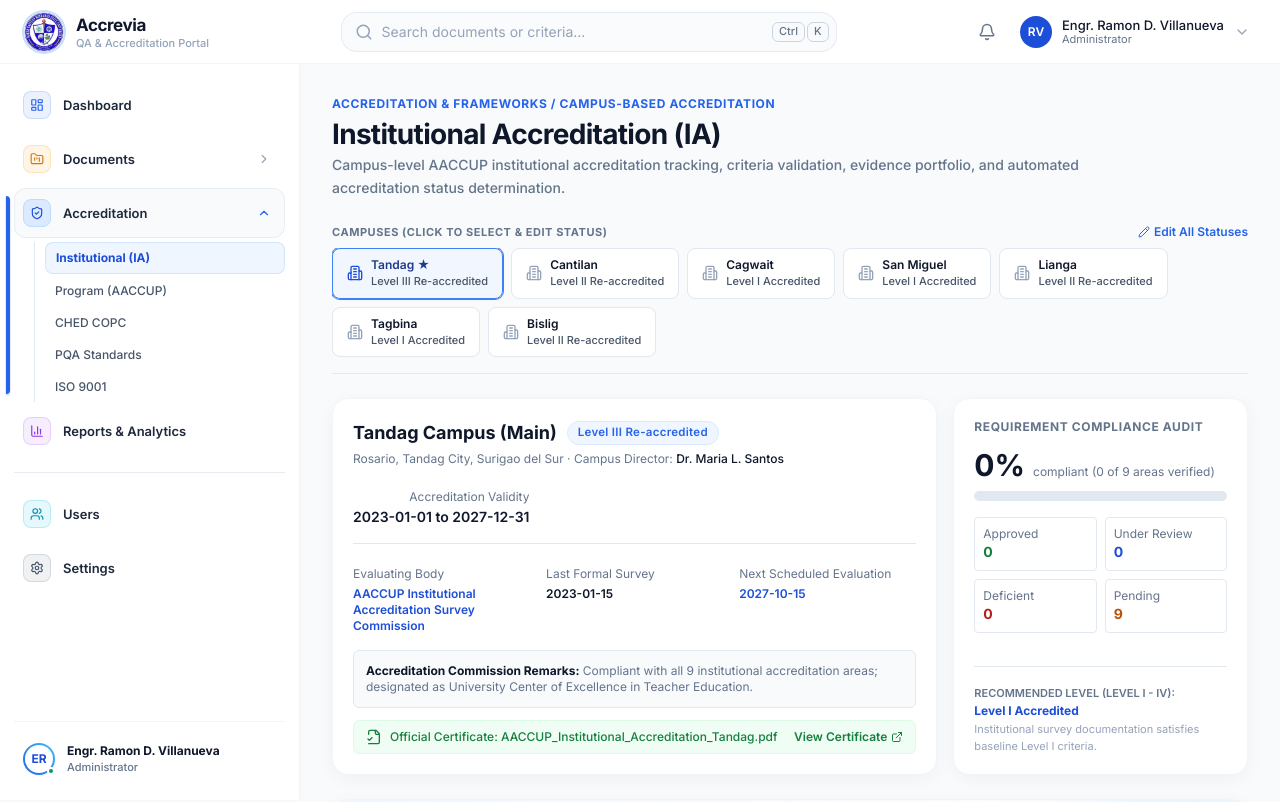
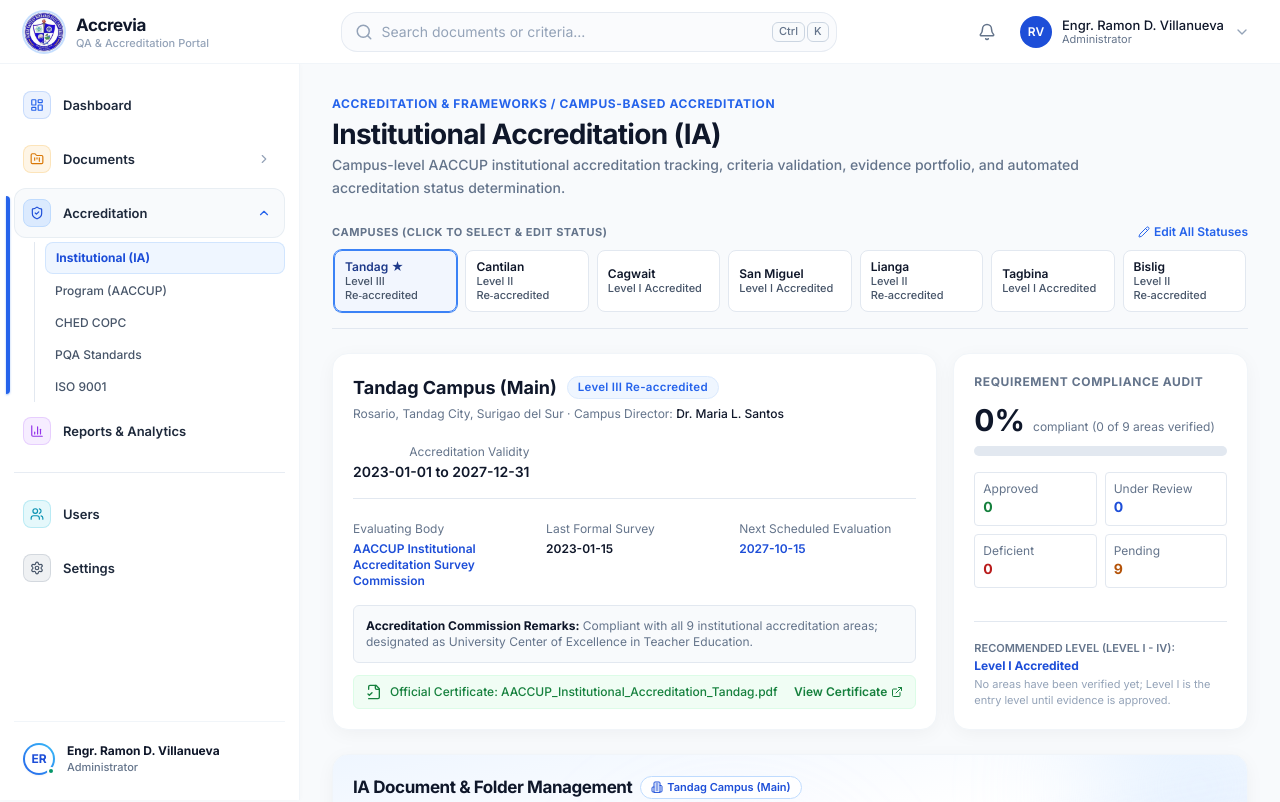
Before and after one commit to elykalmorfe/accrevia, a React (Vite) app in the folder frontend/: page /frameworks/ia in a window 1280 px wide. Shown: the top 802 px of the page. Built offline with nearby package versions, Linux system fonts and the light colour scheme.

Commit message:
fix(accreditation): update Level I accreditation explanation and improve campus selector layout for better usability

```diff
--- a/frontend/src/pages/accreditation/CampusIAView.tsx
+++ b/frontend/src/pages/accreditation/CampusIAView.tsx
@@ -67,7 +67,10 @@ export function CampusIAView() {
     }
     return {
       level: 'Level I Accredited',
-      explanation: 'Institutional survey documentation satisfies baseline Level I criteria.'
+      explanation:
+        approvedCount === 0
+          ? 'No areas have been verified yet; Level I is the entry level until evidence is approved.'
+          : 'Institutional survey documentation satisfies baseline Level I criteria.'
     };
   };
 
@@ -99,7 +102,7 @@ export function CampusIAView() {
       </div>
 
       {/* Campus Selector Pills */}
-      <div className="mb-6 flex overflow-x-auto no-scrollbar sm:flex-wrap gap-2 border-b border-line pb-4">
+      <div className="mb-6 grid grid-flow-col auto-cols-[minmax(140px,1fr)] lg:auto-cols-fr overflow-x-auto no-scrollbar gap-2 border-b border-line p-0.5 pb-4">
         {campuses.map((c) => {
           const rec = iaRecords.find((r) => r.campusId === c.id);
           const isSelected = c.id === selectedCampusId;
@@ -111,18 +114,18 @@ export function CampusIAView() {
                 setSelectedCampusId(c.id);
                 setSelectedCampus(c.id);
               }}
-              className={`flex shrink-0 items-center gap-2 rounded-lg border px-3.5 py-2 text-left transition-all ${
+              className={`flex min-w-0 items-center gap-2 rounded-lg border px-2.5 py-2 text-left transition-all ${
                 isSelected
                   ? 'border-brand-500 bg-brand-50/70 shadow-sm ring-1 ring-brand-500'
                   : 'border-line bg-white hover:bg-canvas'
               }`}
             >
-              <Building2Icon className={`h-4 w-4 ${isSelected ? 'text-brand-700' : 'text-ink-subtle'}`} />
-              <div>
+              <Building2Icon className={`hidden h-4 w-4 shrink-0 2xl:block ${isSelected ? 'text-brand-700' : 'text-ink-subtle'}`} />
+              <div className="min-w-0">
                 <p className={`text-xs font-semibold ${isSelected ? 'text-brand-900' : 'text-ink'}`}>
                   {c.shortName} {c.isMain && '★'}
                 </p>
-                <p className="text-[11px] font-medium text-slate-600">{statusText}</p>
+                <p className="text-[11px] font-medium leading-tight text-slate-600">{statusText.replace(/-/g, '\u2011')}</p>
               </div>
             </button>
           );
```
